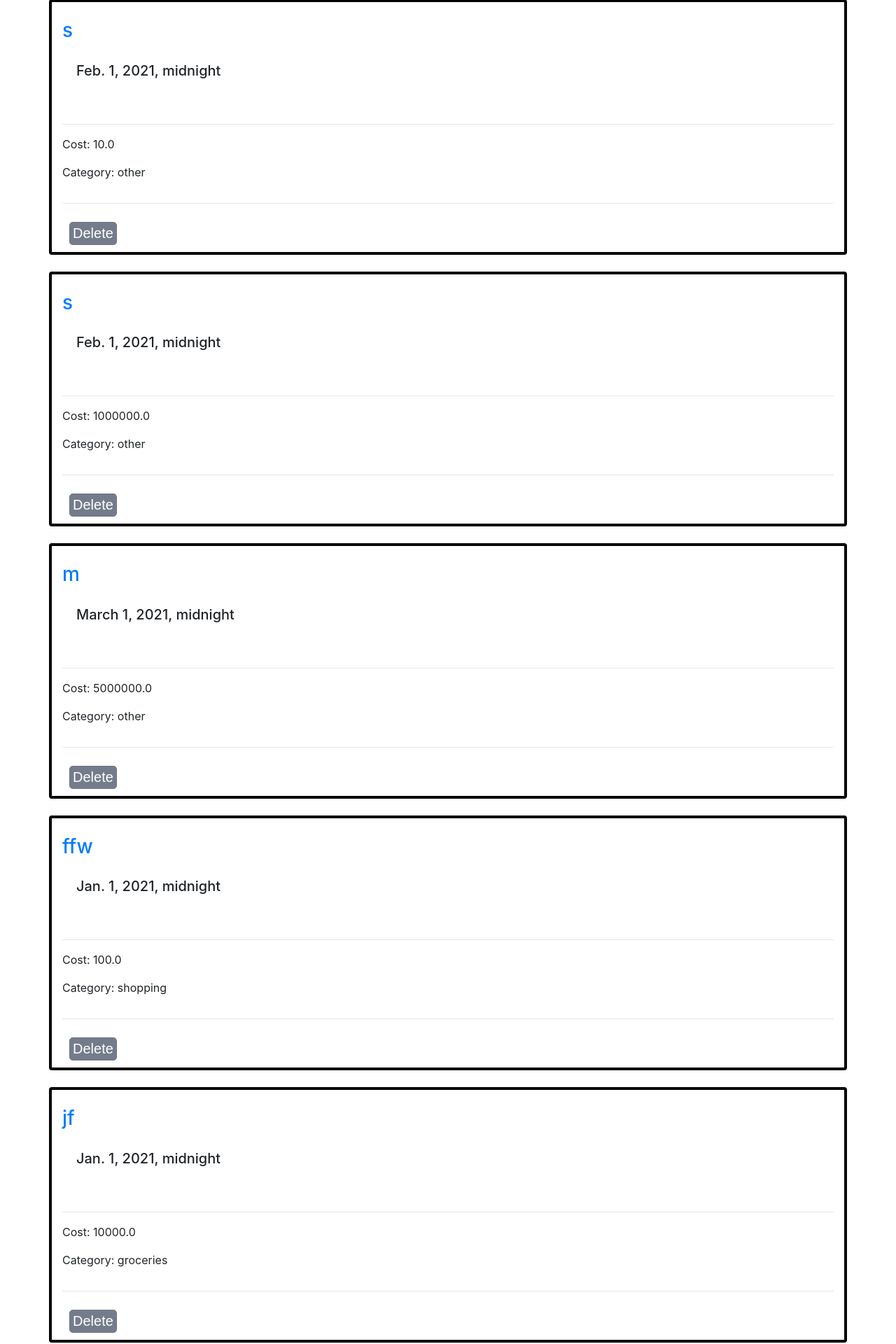
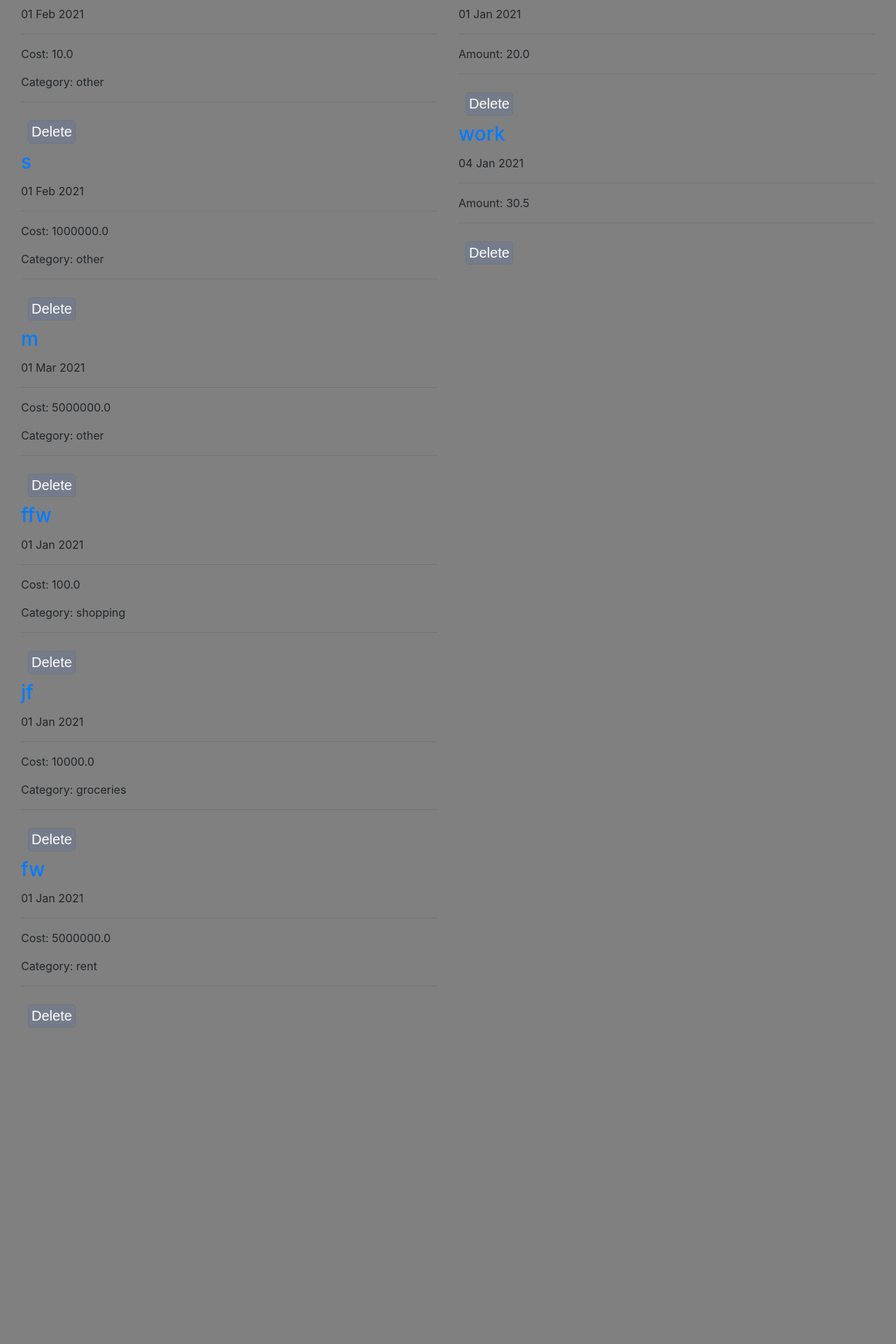
Before and after one commit to GretaRob/Budget, a Django app: page / in a window 1280 px wide. Shown: the part 415-2335 px from the top of the page at 70% size. After the commit the page ends 1883 px from the top, so only its background shows below. Run offline with Django 3.2, Linux system fonts and the light colour scheme; data comes from the database, SQL or seed files in the repository; some libraries are stand-ins or nearby versions.

Commit message:
arranged layout of the page

```diff
--- /dev/null
+++ b/Budget/static/styles.css
@@ -0,0 +1,3 @@
+.block {
+  background-color: grey;
+}
--- a/BudgetApp/templates/BudgetApp/home.html
+++ b/BudgetApp/templates/BudgetApp/home.html
@@ -4,39 +4,62 @@
 <head>
     <meta charset="UTF-8">
     <meta name="viewport" content="width=device-width, initial-scale=1.0">
+    <link rel="stylesheet" href="/static/styles.css">
     <title>Budget App</title>
-    <link rel="stylesheet" href="https://stackpath.bootstrapcdn.com/bootstrap/4.5.0/css/bootstrap.min.css" integrity="sha384-9aIt2nRpC12Uk9gS9baDl411NQApFmC26EwAOH8WgZl5MYYxFfc+NcPb1dKGj7Sk" crossorigin="anonymous"0>
+    <link rel="stylesheet" href="https://maxcdn.bootstrapcdn.com/bootstrap/4.0.0/css/bootstrap.min.css"
+    integrity="sha384-Gn5384xqQ1aoWXA+058RXPxPg6fy4IWvTNh0E263XmFcJlSAwiGgFAW/dAiS6JXm" crossorigin="anonymous">
     <style>
-        .box{
-            border: 4px solid black;
-            margin: 0 auto;
+    /* Set height of the grid so .sidenav can be 100% (adjust as needed) */
+    .row.content {height: 550px}
+
+
+
+    /* On small screens, set height to 'auto' for the grid */
+    @media screen and (max-width: 767px) {
+      .row.content {height: auto;}
     }
     </style>
 </head>
 <body>
+    <div class="container-fluid block">
+        <div class="col">
+            <div class="well">
+                <div class='block1'>
+                <h3>Hi!</h3>
+                <h5>Welcome to the Budget App.</h5>
+                </div>
+            </div>
+            <div class="row">
+                <div class="col">
+                    <div class="well">
                         <h2 class="jumbotron">
                         Balance: {{leftmoney}}
-         <img style='float:right; padding-right:50px;' src="/pie_plot/" height="350px"/>
+                        </h2>
+                    </div>
+                </div>
+                <div class="col">
+                    <div class="well">
+                       <img src="/pie_plot/" height="250px"/>
+                    </div>
+                </div>
+            </div>
+            <div class="row">
+                <div class="col">
+                    <div class="well">
+
                         <form method="POST" action="{% url 'addPayments' %}">
                             {% csrf_token %}
                             <button class="btn btn-success" style="width:fit-content; padding: 4px; margin:10px;">Add Expense</button>
                         </form>
-        <form method="POST" action="{% url 'addIncome' %}">
-            {% csrf_token %}
-        <button class="btn btn-success" style="width:fit-content; padding: 4px; margin:10px;">Add Income</button>
-        </form>
-    </h2>
-    <div class="card-columns" style="padding: 10px; margin: 20px;"></div>
 
                         {%for payment in payments %}
 
-        <div class="card box container">
-            <br>
+                        <div >
                             <h5 class="card-title">
                                 <a href='{{payment.link}}'><h3>{{payment.payment_name}}</h3></a>
-                <div class="card-body container">
-                        <p>{{payment.date_added}}</p>
                             </h5>
+                            <div >
+                                <p>{{payment.date_added|date:"d M Y"}}</p>
                                 <hr>
                                 <p> Cost: {{payment.cost}}</p>
                                 <p> Category: {{payment.category}}</p>
@@ -47,22 +70,26 @@
                                 </form>
                             </div>
                         </div>
-    </div>
-    <br>
 
                         {%endfor%}
+                    </div>
+                </div>
 
-    <div class="card-columns" style="padding: 10px; margin: 20px;"></div>
+                <div class="col">
+                    <div class="well">
+                        <form method="POST" action="{% url 'addIncome' %}">
+                            {% csrf_token %}
+                            <button class="btn btn-success" style="width:fit-content; padding: 4px; margin:10px;">Add Income</button>
+                        </form>
 
                            {%for income in allincome %}
 
-        <div class="card box container">
-            <br>
+                        <div>
                             <h5 class="card-title">
                                 <a href='{{income.link}}'><h3>{{income.income_name}}</h3></a>
-                <div class="card-body container">
-                        <p>{{income.date_added}}</p>
                             </h5>
+                            <div >
+                                <p>{{income.date_added|date:"d M Y"}}</p>
                                 <hr>
                                 <p> Amount: {{income.amount}}</p>
                                 <hr>
@@ -72,10 +99,15 @@
                                 </form>
                             </div>
                         </div>
-    </div>
-    <br>
 
                          {%endfor%}
+                    </div>
+                </div>
+            </div>
+
+
+        </div>
+    </div>
 
     <script src="https://code.jquery.com/jquery-3.5.1.slim.min.js" integrity="sha384-DfXdz2htPH0lsSSs5nCTpuj/zy4C+OGpamoFVy38MVBnE+IbbVYUew+OrCXaRkfj" crossorigin="anonymous"></script>
     <script src="https://cdn.jsdelivr.net/npm/popper.js@1.16.0/dist/umd/popper.min.js" integrity="sha384-Q6E9RHvbIyZFJoft+2mJbHaEWldlvI9IOYy5n3zV9zzTtmI3UksdQRVvoxMfooAo" crossorigin="anonymous"></script>
```
Lines whose indentation alone changed are shown as unchanged.
